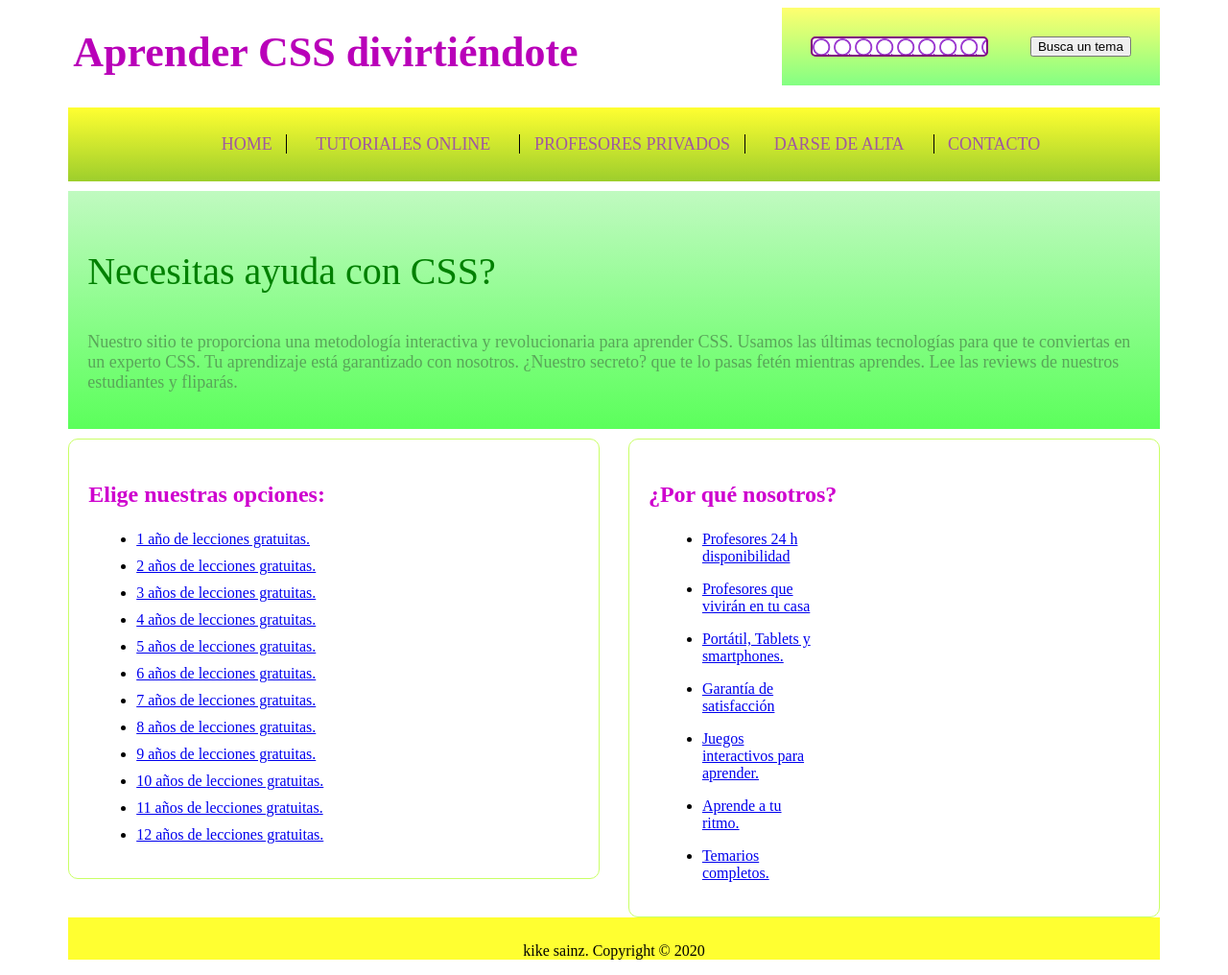
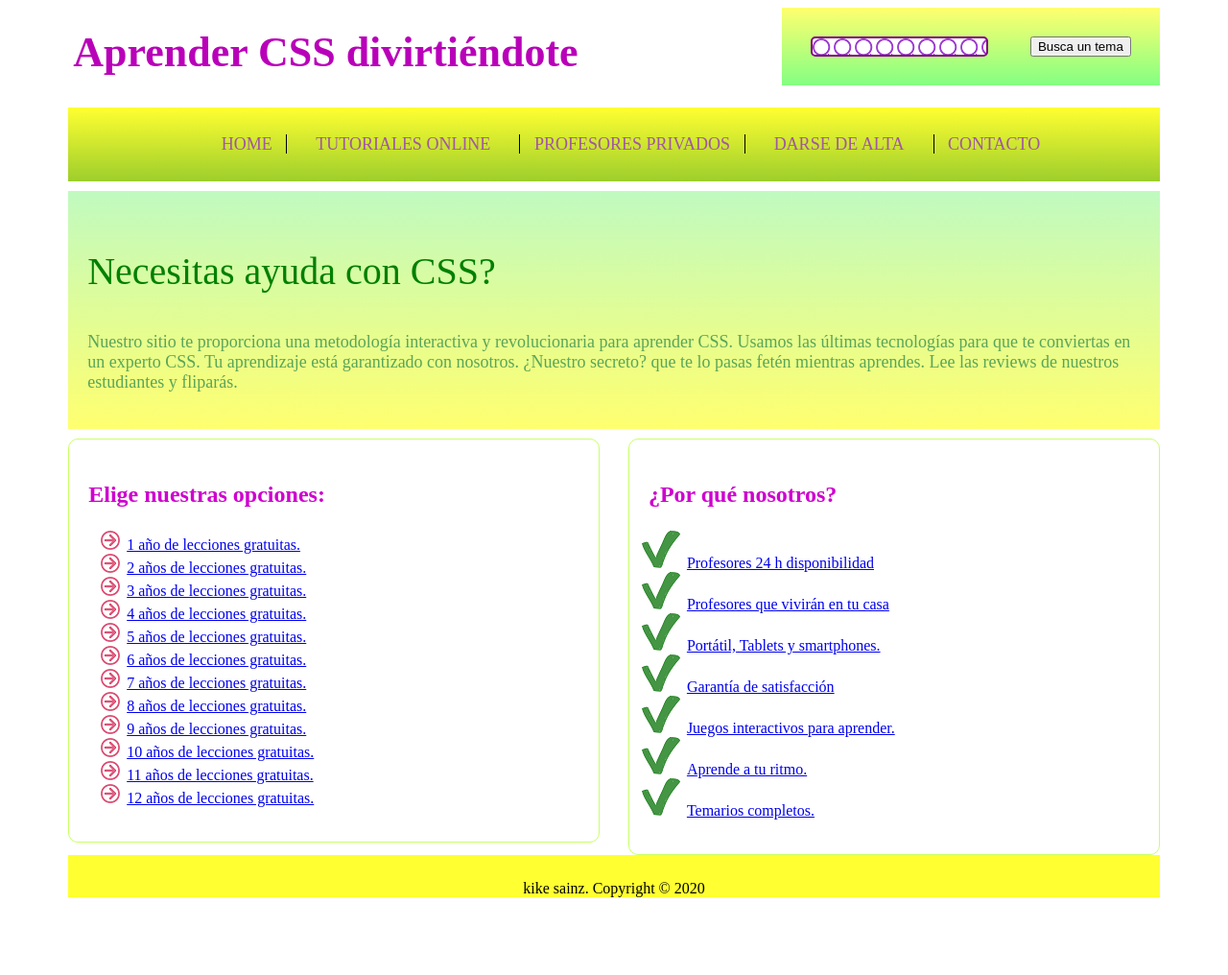
Before and after one commit to oscar1324/CSS6, a plain HTML site: page INDEX/index.html in a window 1280 px wide. Shown: the whole page at 96% size. After the commit the page ends 951 px from the top, so only its background shows below. Drawn offline with Linux system fonts and the light colour scheme; files whose address does not match are found by name.

Commit message:
[ADD] Subida completa

```diff
--- a/estilos/estilos.css
+++ b/estilos/estilos.css
@@ -41,7 +41,7 @@
 #introduction {
     margin-top: 10px;
     padding: 20px;
-    background: linear-gradient(0deg, rgb(91, 255, 91), rgb(192, 250, 192));
+    background: linear-gradient(0deg, rgb(255, 255, 111), rgb(192, 250, 192));
 }
 
 #introduction h3 {
@@ -121,22 +121,20 @@
 }
 
 
-/*leftsidebar*/
-
 #leftsidebar {
     float: left;
 }
 
 #leftsidebar ul {
-    list-style-image: url(imagen/arrow.png);
+    list-style: none;
 }
 
-#leftsidebar ul li {
-    margin: 10px;
+#leftsidebar li {
+    list-style-image: url(../imagen/arrow.png);
+
 }
 
 
-/*rightsidebar*/
 
 #rightsidebar {
     float: right;
@@ -144,13 +142,12 @@
 }
 
 #rightsidebar ul {
-    list-style-image: url(imagen/tick.png);
-    width:30%;
+    list-style: none;
+
 }
 
 #rightsidebar ul li {
-
-    margin: 16px;
+    list-style-image: url(../imagen/tick.png);
 }
 
 footer {
```
